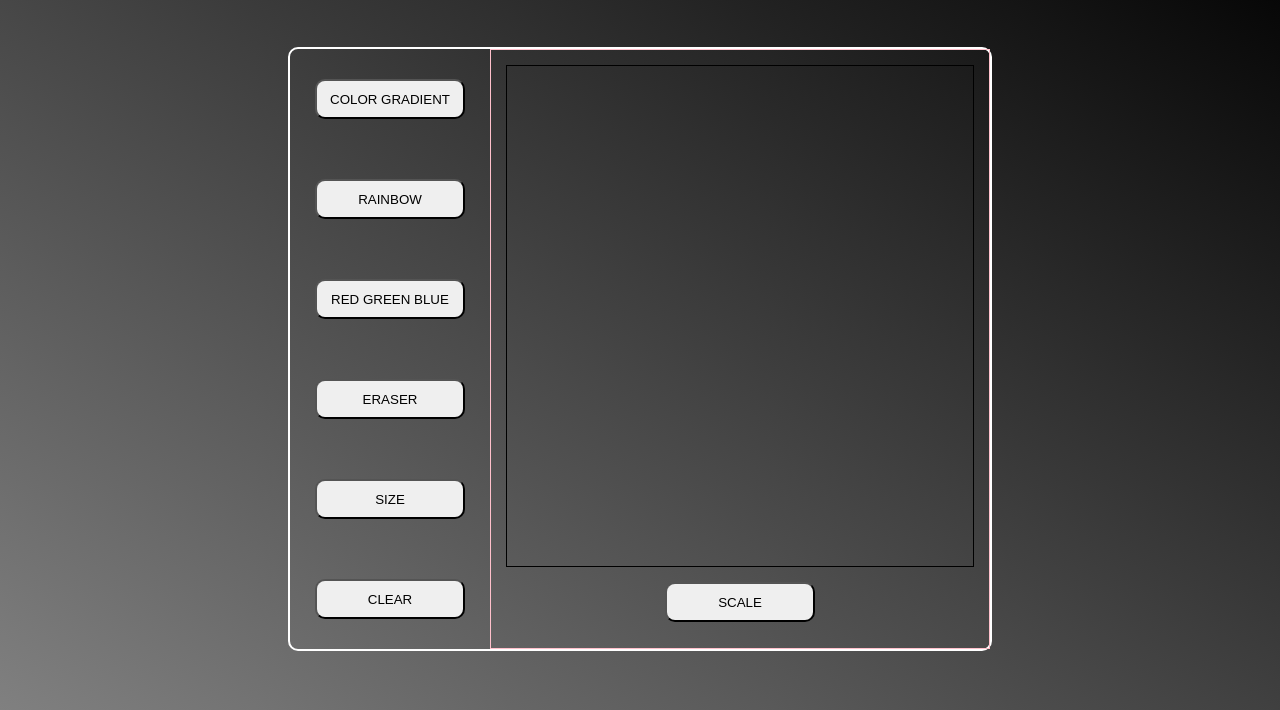
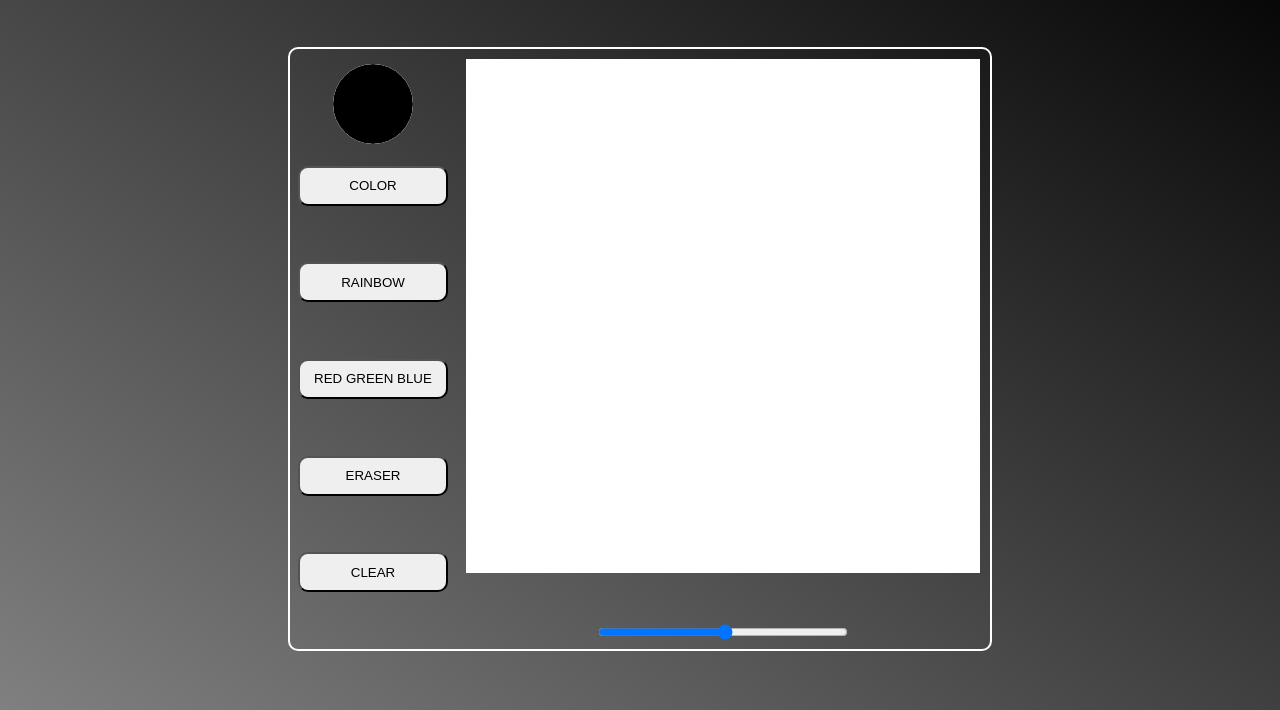
Before and after one commit to PedroGF45/Etch-a-Sketch, a plain HTML site: page index.html in a window 1280 px wide. Shown: the part 90-800 px from the top of the page. Drawn offline with Linux system fonts and the light colour scheme.

Commit message:
Added scripts

```diff
--- a/index.html
+++ b/index.html
@@ -17,18 +17,19 @@
     <h1>Etch-a-sketch Project</h1>
     <div id="main">
         <div id="select">
-            <button id="colorGradient" class="btn">COLOR GRADIENT</button>
+            <input type="color" id="colorGradient">
+            <button id="color" class="btn">COLOR</button>
             <button id="rainbow" class="btn">RAINBOW</button>
             <button id="redGreenBlue" class="btn">RED GREEN BLUE</button>
             <button id="eraser" class="btn">ERASER</button>
-            <button id="sizePencil" class="btn">SIZE</button>
             <button id="clear" class="btn">CLEAR</button>
         </div>
         <div id="container">
             <div id="draw">
 
             </div>
-            <button id="scaleDraw" class="btn">SCALE</button>
+            <p id="scale"></p>
+            <input type="range" id="range" min="1" max="64">
         </div>
     </div>
 
--- a/src/scripts/scripts.js
+++ b/src/scripts/scripts.js
@@ -0,0 +1,67 @@
+const scale = document.getElementById("range").value * document.getElementById("range").value;
+const columns = "1fr ";
+let gridColumns = columns.repeat(Math.sqrt(scale));
+
+
+
+//Create Divs using css grid by creating columns and rows using square root of the scale --> 1x1 to 64x64
+function createDivs () {
+    for (let i = 1; i <= scale; i++) {
+        const div = document.createElement("div");
+        draw.style.cssText = `grid-template-columns: ${gridColumns}; grid-template-rows: ${gridColumns}`
+        draw.appendChild(div);
+        div.style.cssText = `background-color: white;`
+
+        //is change scale reset draw
+        document.getElementById("range").onchange = function () {
+            div.style.cssText = `background-color: white;`
+        }
+
+        //draw color mode
+        document.getElementById(`color`).addEventListener("click", function() {
+            div.addEventListener("mouseover", function(){
+                div.style.backgroundColor = document.getElementById("colorGradient").value;
+            })
+        })
+
+        //draw rainbow using random numbers
+        document.getElementById(`rainbow`).addEventListener("click", function() {
+            div.addEventListener("mouseover", function(){
+                div.style.backgroundColor = `rgb(${Math.round(Math.random() * 255)},${Math.round(Math.random() * 255)},${Math.round(Math.random() * 255)})`;
+            })
+        })
+
+        //draw red green and blue
+        document.getElementById(`redGreenBlue`).addEventListener("click", function() {
+                if ((i - 1) % 3 == 0) {
+                    div.addEventListener("mouseover", function(){
+                        div.style.backgroundColor = `red`;
+                    })
+                } else if ((i + 1) % 3 == 0) {
+                    div.addEventListener("mouseover", function(){
+                        div.style.backgroundColor = `blue`;
+                    })
+                } else {
+                    div.addEventListener("mouseover", function(){
+                        div.style.backgroundColor = `green`;
+                    })
+                }
+        })
+
+        //eraser
+        document.getElementById(`eraser`).addEventListener("click", function() {
+            div.addEventListener("mouseover", function(){
+                div.style.backgroundColor = `white`;
+            })
+        })
+
+        //clear draw by pessing button "clear"
+        document.getElementById(`clear`).addEventListener("click", () => div.style.cssText = `background-color: white;`);
+    }
+}
+
+
+
+
+
+createDivs();
--- a/src/styles/styles.css
+++ b/src/styles/styles.css
@@ -26,29 +26,63 @@ h1{
     display: flex;
     align-items: space-between;
     flex-wrap: wrap;
-    max-width: 200px;
+    max-width: 30%;
 }
 
 #container {
-    border: 1px solid pink;
     width: 100%;
     display: flex;
     flex-direction: column;
 }
 
+
 #draw{
-    border: 1px solid black;
-    height: 500px;
-    margin: 15px;
+    display: grid;
+    width: 514px;
+    height: 514px;
+    margin: 10px;
+}
+
+#colorGradient {
+    -webkit-appearance: none;
+    padding: 0;
+    border: none;
+    border-radius: 50%;
+    width: 80px;
+    height: 80px;
+    margin: auto;
+    margin-bottom: -35px;
+    margin-top: 15px;
+}
+
+#colorGradient:hover {
+    box-shadow: 0px 0px 2px 2px white;
+}
+
+#colorGradient::-webkit-color-swatch {
+    border: none;
+    border-radius: 50%;
+    padding: 0;
+}
+
+#colorGradient::-webkit-color-swatch-wrapper {
+    border: none;
+    border-radius: 50%;
+    padding: 0;
 }
 
 .btn {
     width: 150px;
     height: 40px;
-    margin: auto;
+    margin: 0 auto;
     border-radius: 10px;
 }
 
 #scaleDraw {
     margin-top: 0px;
 }
+
+#range {
+    width: 250px;
+    margin: auto;
+}
```
